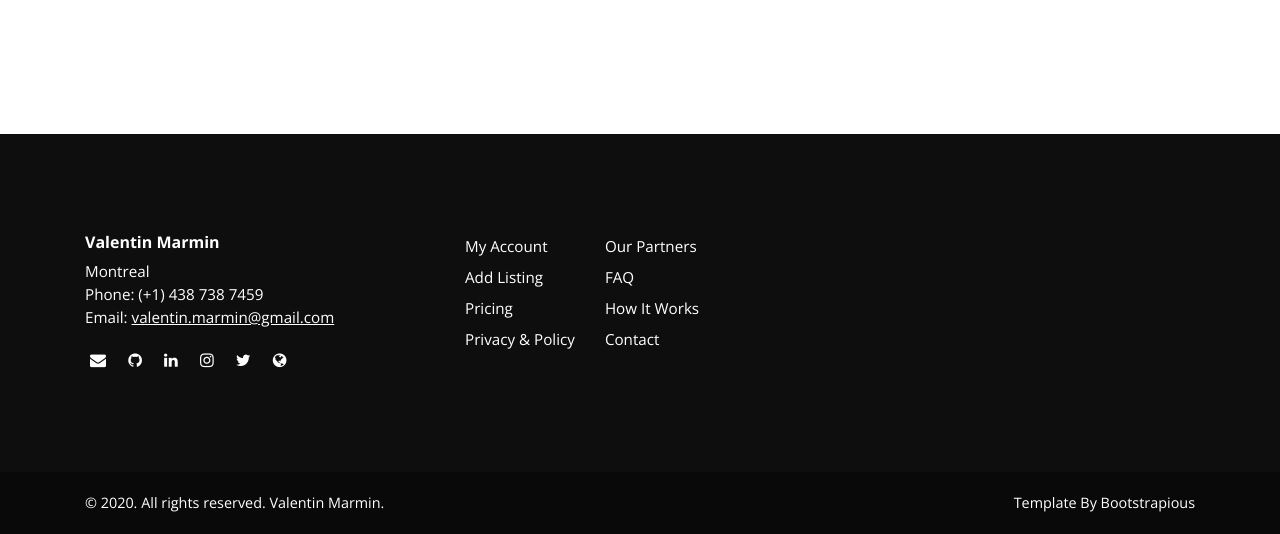
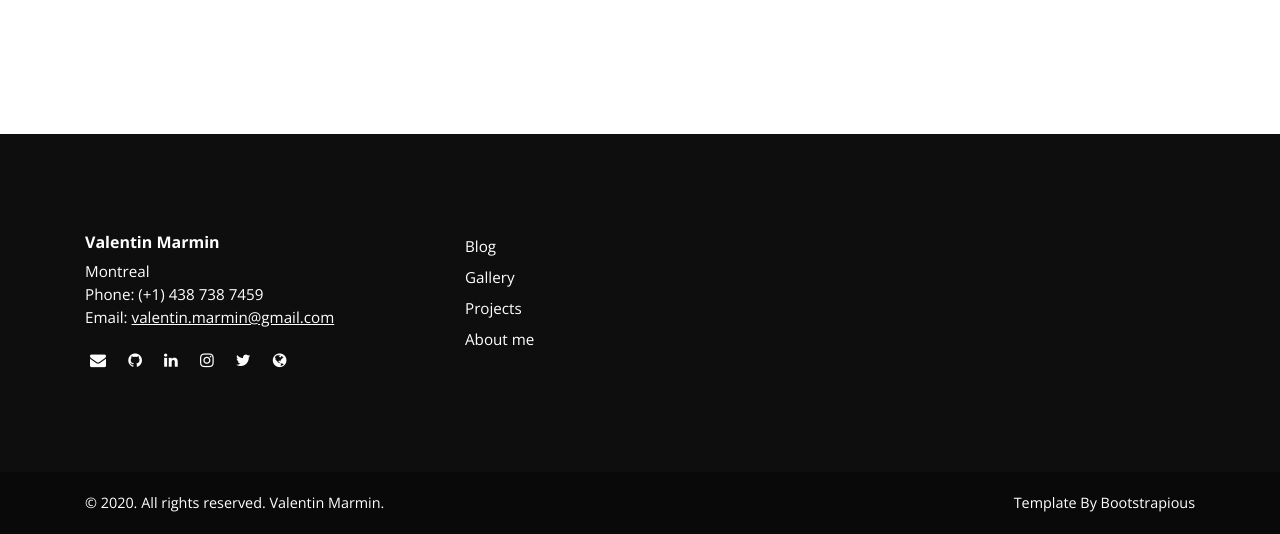
Before and after one commit to vmarmin/portfolio, a Django app: page /blog/ in a window 1280 px wide. Shown: the part 711-1245 px from the top of the page. Run offline with Django 3.2, Linux system fonts and the light colour scheme; data that the repository does not hold is empty; some libraries are stand-ins or nearby versions.

Commit message:
(footer) #2: cleaning footer page

```diff
--- a/portfolio/templates/footer.html
+++ b/portfolio/templates/footer.html
@@ -11,16 +11,10 @@
       <div class="col-md-4">
         <div class="menus d-flex">
           <ul class="list-unstyled">
-            <li> <a href="#">My Account</a></li>
-            <li> <a href="#">Add Listing</a></li>
-            <li> <a href="#">Pricing</a></li>
-            <li> <a href="#">Privacy &amp; Policy</a></li>
-          </ul>
-          <ul class="list-unstyled">
-            <li> <a href="#">Our Partners</a></li>
-            <li> <a href="#">FAQ</a></li>
-            <li> <a href="#">How It Works</a></li>
-            <li> <a href="#">Contact</a></li>
+            <li> <a href="{% url "blog" %}">Blog</a></li>
+            <li> <a href="#">Gallery</a></li>
+            <li> <a href="#">Projects</a></li>
+            <li> <a href="{% url "about" %}">About me</a></li>
           </ul>
         </div>
       </div>
```
